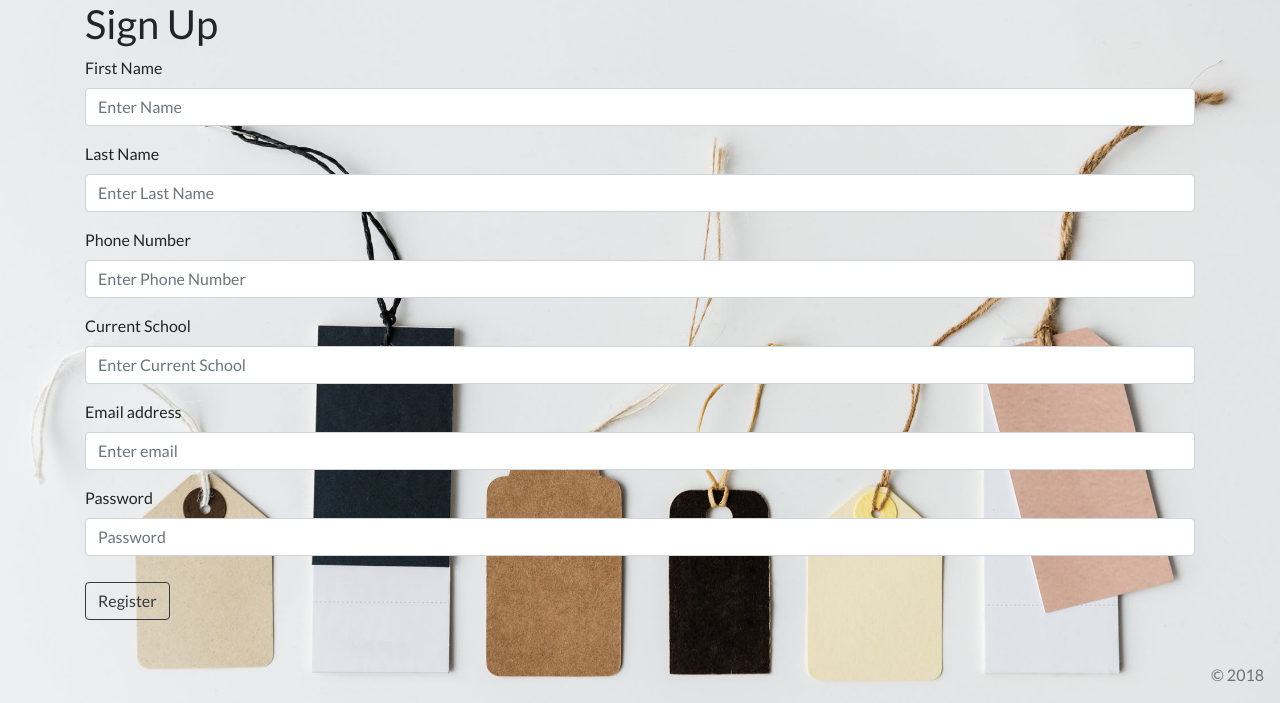
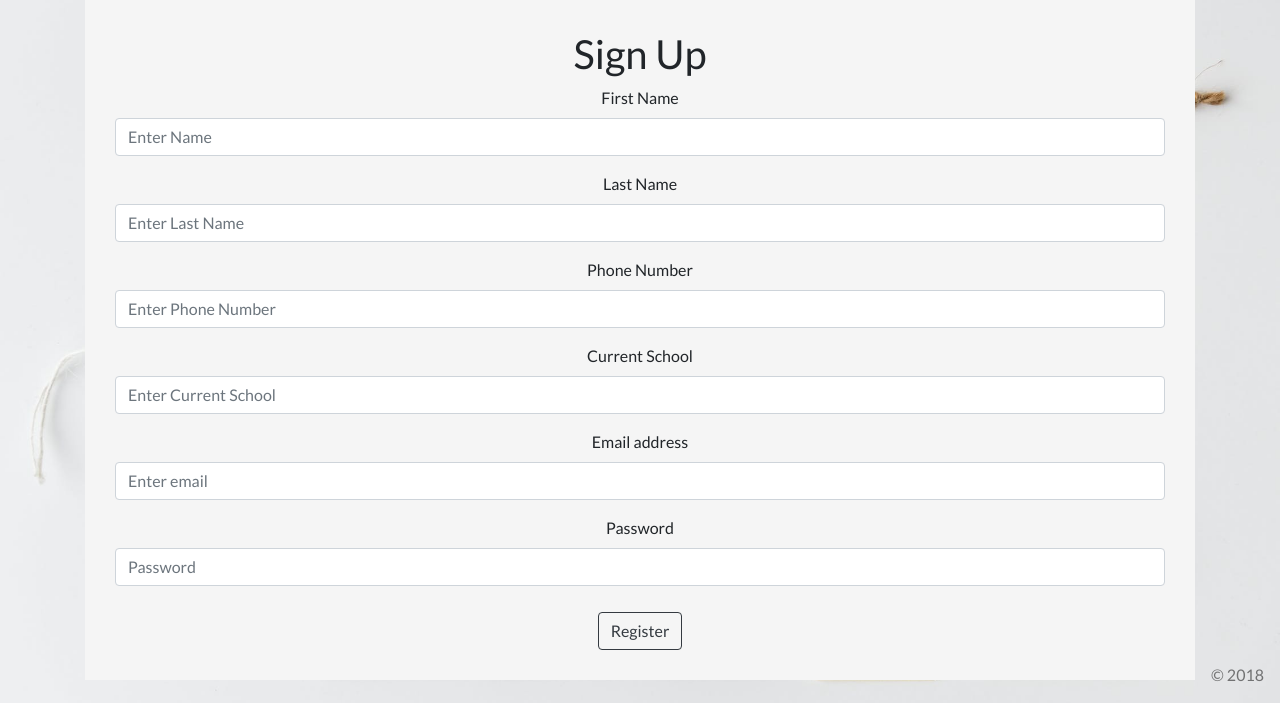
Before and after one commit to brianbolnick/project-10, a PHP site: page /signup.php in a window 1280 px wide. Shown: the part 97-800 px from the top of the page. Run offline with PHP 8.4, Linux system fonts and the light colour scheme; some libraries are stand-ins or nearby versions.

Commit message:
form box update

```diff
--- a/styles/custom.css
+++ b/styles/custom.css
@@ -98,6 +98,16 @@ img.nav-image:hover {
     background: #f5f5f5;
     padding: 30px;
 }
+.signup-container {
+
+    text-align: center;
+}
+
+.signup-form-container {
+
+    background: #f5f5f5;
+    padding: 30px;
+}
 
 .container.contact-container {
     text-align: center;
```
